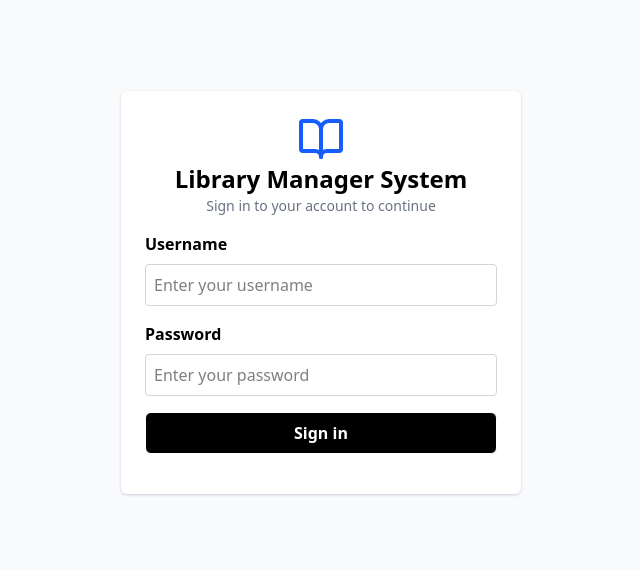
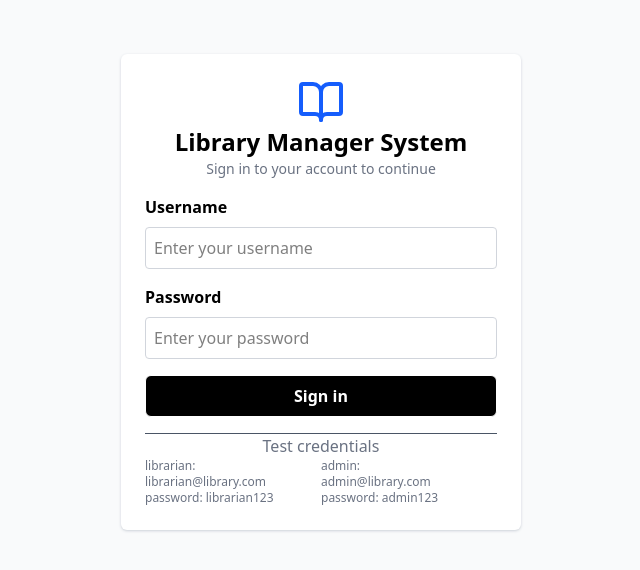
Before and after one commit to Agmuasie-Belay/library-manager-frontend, a React (Vite) app: page /login in a window 1280 px wide. Shown: the part 108-678 px from the top of the page, without its empty margins (319-959 px from the left). Built offline with nearby package versions, Linux system fonts and the light colour scheme.

Commit message:
feat: bakend api url modified and login test credentials added

```diff
--- a/src/api/axiosInstance.js
+++ b/src/api/axiosInstance.js
@@ -1,8 +1,8 @@
 import axios from "axios";
 
 const axiosInstance = axios.create({
-  //  baseURL: "https://library-manager-api-e409.onrender.com",
-  baseURL:"https://back-end-for-assessment.vercel.app",
+   baseURL: "https://library-manager-api-e409.onrender.com",
+  // baseURL:"https://back-end-for-assessment.vercel.app",
 
 });
 
--- a/src/components/login/Login.jsx
+++ b/src/components/login/Login.jsx
@@ -11,11 +11,11 @@ export default function Login() {
   const [isLoading, setIsLoading] = useState(false);
   const navigate = useNavigate();
   const login = useAuthStore((state) => state.login);
-   const style =
+  const style =
     "w-full border gap-2 border-gray-300 p-2 rounded mb-4 focus:outline-none focus:ring-2 focus:ring-offset-1 focus:ring-black";
-   useEffect(()=>{
-      document.title = "Login | Library Manager"
-    }, [])
+  useEffect(() => {
+    document.title = "Login | Library Manager";
+  }, []);
   const handleLogin = async (e) => {
     e.preventDefault();
     setIsLoading(true);
@@ -85,21 +85,25 @@ export default function Login() {
             )}
             <span>{isLoading ? "Signing in..." : "Sign in"}</span>
           </button>
-          {/* <hr className="text-gray-600"/>
+        </form>
+        <div>
+          <hr className="text-gray-600" />
           <div className="text-gray-500">
             <p>Test credentials</p>
-          <div className="grid grid-cols-2 text-xs text-left">
+            <div className="grid grid-cols-2 text-xs text-left">
               <div>
-                librarian: <br/>librarian@library.com <br/>
+                librarian: <br />
+                librarian@library.com <br />
                 password: librarian123
               </div>
               <div>
-                admin: <br/>admin@library.com <br/>
+                admin: <br />
+                admin@library.com <br />
                 password: admin123
               </div>
+            </div>
           </div>
-          </div> */}
-        </form>
+        </div>
       </div>
     </div>
   );
```
